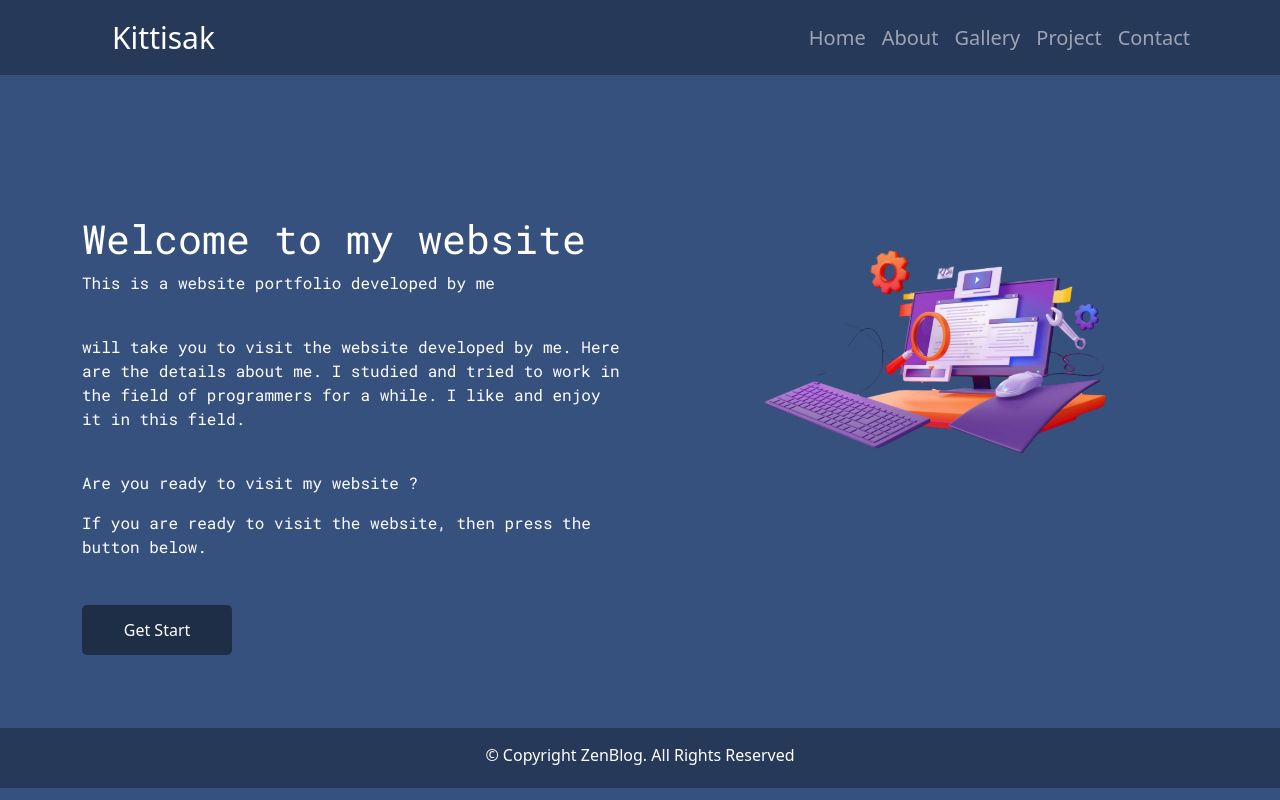
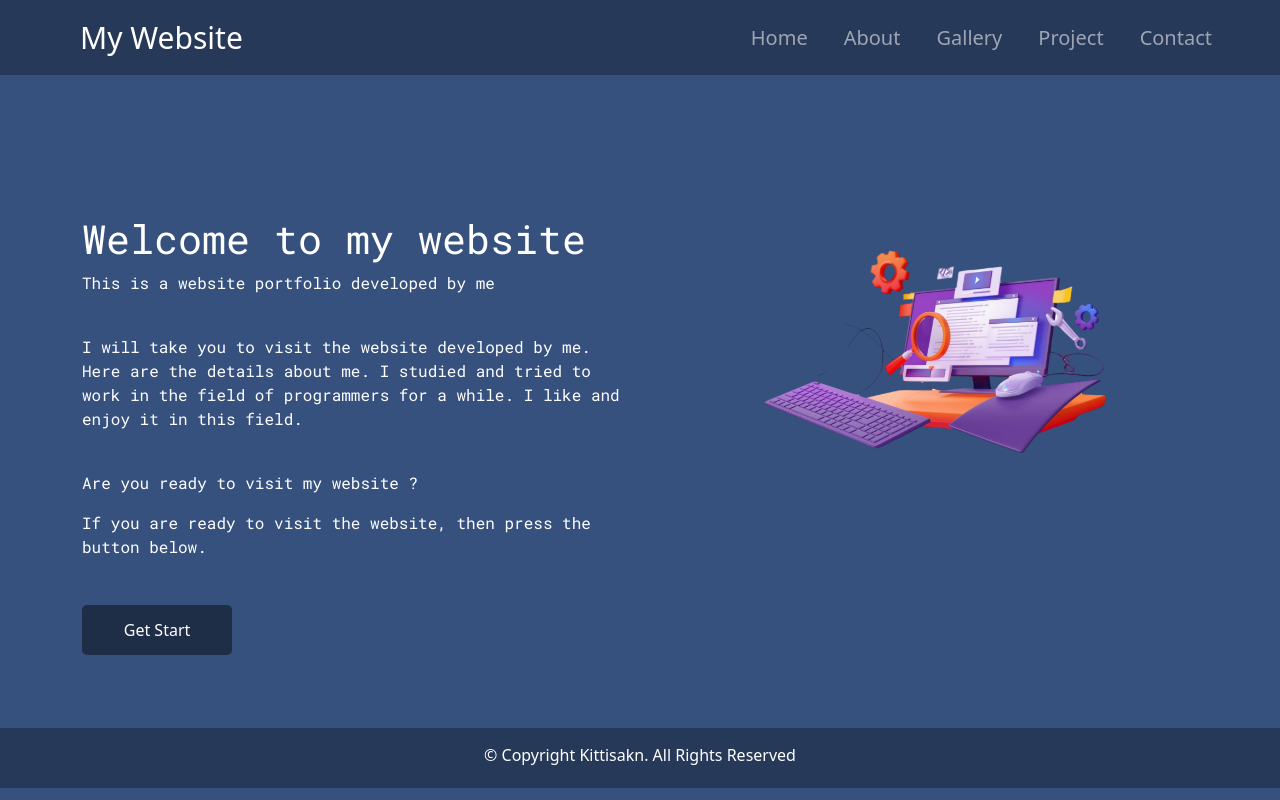
Before and after one commit to kittisak191/kittisak, a React (Vite) app: page / in a window 1280 px wide. Built offline with nearby package versions, Linux system fonts and the light colour scheme.

Commit message:
first commit

```diff
--- a/src/component/about.tsx
+++ b/src/component/about.tsx
@@ -7,12 +7,12 @@ function About() {
       <Header />
       <div className="container about-container">
         <div className="col-md-12 text-center about-head">
-          <h1>About us</h1>
+          <h1>About</h1>
         </div>
         <div className="row about-row">
           <div className="col-md-5">
             <div className="card about-card">
-              <h2>About us</h2>
+              <h2>About </h2>
               <p>
                 Hi My name is Kittisak Kaewka, and my nickname is New. I
                 graduated in computer science from Naresuan University. I am
--- a/src/component/footer.tsx
+++ b/src/component/footer.tsx
@@ -5,7 +5,7 @@ function Footer() {
     <footer className="footer">
       <div className="container-fuild">
         <div className="col-12 ">
-          <p>© Copyright ZenBlog. All Rights Reserved</p>
+          <p>© Copyright Kittisakn. All Rights Reserved</p>
         </div>
       </div>
     </footer>
--- a/src/component/header.css
+++ b/src/component/header.css
@@ -1,13 +1,76 @@
+.header-container {
+  padding: 0 !important;
+}
 .header-navbar-collapse-left {
+  margin-left: 20px;
+  margin-left: 105px !important;
   font-size: 30px !important;
-  margin-left: 100px;
 }
+
 .header-navbar-collapse-right {
+  margin-right: 70px !important;
+  margin-right: 20px;
+  color: white;
+  padding-left: 20px;
   font-size: 20px;
-  margin-right: 70px;
   justify-content: flex-end;
+  background-color: #273959;
+  width: 100%;
+  z-index: 2;
 }
+.header-navbar-collapse-right .nav-link {
+  margin-left: 20px;
+}
+
 nav {
   height: 75px;
   background-color: #273959;
 }
+@media (max-width: 1399.98px) {
+  .header-navbar-collapse-left {
+    margin-left: 80px !important;
+  }
+  .header-navbar-collapse-right {
+    margin-right: 60px !important;
+  }
+}
+@media (max-width: 1199.98px) {
+  .header-navbar-collapse-left {
+    margin-left: 100px !important;
+  }
+  .header-navbar-collapse-right {
+    margin-right: 50px !important;
+  }
+}
+
+@media (max-width: 991.98px) {
+  .header-navbar-collapse-left {
+    margin-left: 100px !important;
+  }
+  .header-navbar-collapse-right {
+    margin-right: 0px !important;
+  }
+}
+
+@media (max-width: 767.98px) {
+  .header-navbar-collapse-right .nav-link {
+    margin-left: 0px;
+  }
+  .header-navbar-collapse-left {
+    margin-left: 30px !important;
+  }
+  .header-navbar-collapse-right {
+    margin-right: 0px !important;
+  }
+}
+@media (max-width: 575.98px) {
+  .header-navbar-collapse-right .nav-link {
+    margin-left: 0px;
+  }
+  .header-navbar-collapse-left {
+    margin-left: 15px !important;
+  }
+  .header-navbar-collapse-right {
+    margin-right: 0px !important;
+  }
+}
--- a/src/component/header.tsx
+++ b/src/component/header.tsx
@@ -5,13 +5,13 @@ function Header() {
   return (
     <div>
       <nav
-        className="navbar navbar-expand-sm navbar-dark "
+        className="navbar navbar-expand-sm navbar-dark navbar-expand-lg"
         aria-label="Third navbar example"
       >
-        <div className="container-fluid">
-          <Link className="navbar-brand header-navbar-collapse-left" to="/">
-            Kittisak
-          </Link>
+        <div className="container-fluid header-container">
+          <span className="navbar-brand header-navbar-collapse-left">
+            My Website
+          </span>
           <button
             className="navbar-toggler"
             type="button"
@@ -23,11 +23,11 @@ function Header() {
           >
             <span className="navbar-toggler-icon"></span>
           </button>
-          <div
+          <span
             className="collapse navbar-collapse header-navbar-collapse-right"
             id="navbarsExample03"
           >
-            <ul className="navbar-nav ms-auto mb-2 mb-sm-0">
+            <ul className="navbar-nav mr-auto">
               <li className="nav-item">
                 <Link className="nav-link" to="/">
                   Home
@@ -54,7 +54,7 @@ function Header() {
                 </Link>
               </li>
             </ul>
-          </div>
+          </span>
         </div>
       </nav>
     </div>
--- a/src/component/home.css
+++ b/src/component/home.css
@@ -41,6 +41,7 @@ body {
   margin-left: 30px;
   margin-top: 65px;
   object-fit: cover;
+  max-height: 100%;
   animation: float 3.5s ease-out infinite;
 }
 @keyframes float {
@@ -48,3 +49,9 @@ body {
     transform: translateY(40px);
   }
 }
+@media (max-width: 575.98px) {
+  .home-image {
+    width: 90%;
+    margin-left: 0;
+  }
+}
--- a/src/component/home.tsx
+++ b/src/component/home.tsx
@@ -14,7 +14,7 @@ function Home() {
             <p>This is a website portfolio developed by me</p>
             <br />
             <p>
-              will take you to visit the website developed by me. Here are the
+              I will take you to visit the website developed by me. Here are the
               details about me. I studied and tried to work in the field of
               programmers for a while. I like and enjoy it in this field.
             </p>
```
Also changed, not shown: 1 other file (tests, documents, lock files or other folders).
